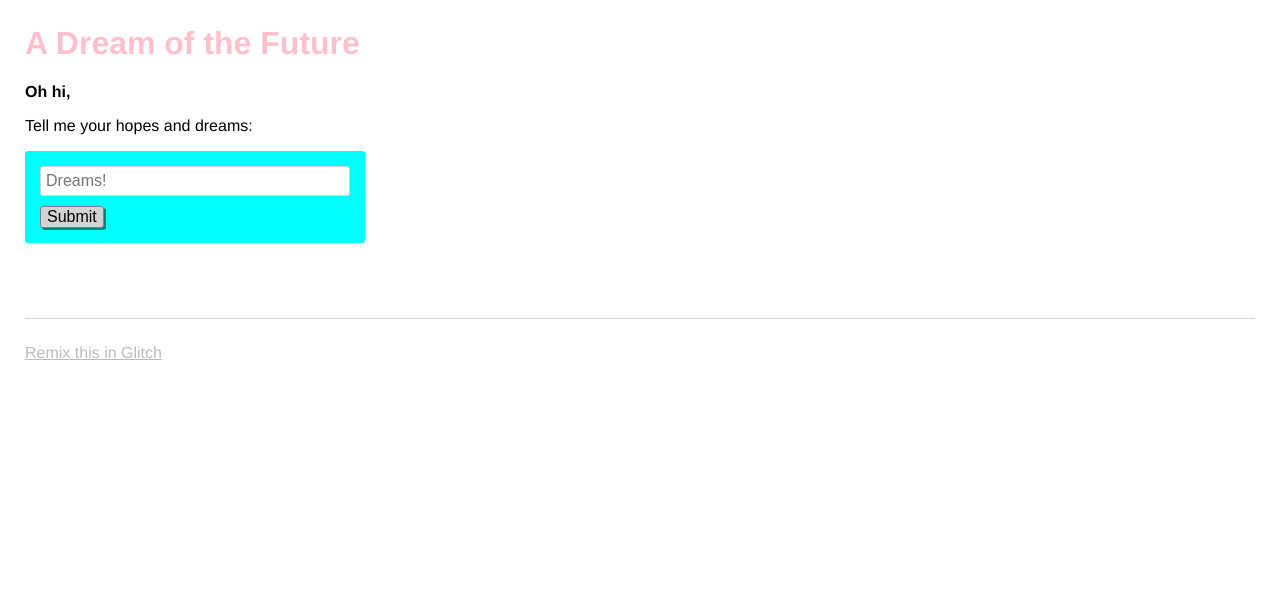
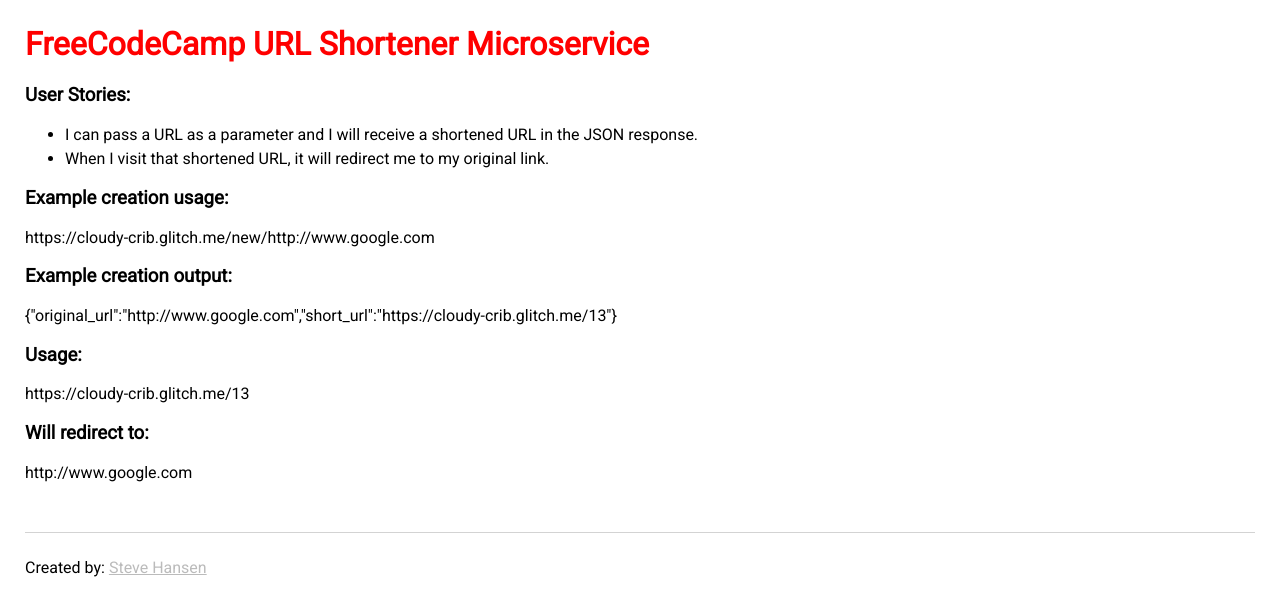
Before and after one commit to stevebhansen/url-shortener-microservice, a website: page views/index.html in a window 1280 px wide. Drawn offline with nearby package versions, Linux system fonts and the light colour scheme; no server answers.

Commit message:
Checkpoint

```diff
--- a/public/style.css
+++ b/public/style.css
@@ -9,13 +9,13 @@
 }
 
 body {
-  font-family: helvetica, arial, sans-serif;
+  font-family: 'Roboto', sans-serif;
   margin: 25px;
 }
 
 h1 {
   font-weight: bold;
-  color: pink;
+  color: red;
 }
 
 .bold {
--- a/views/index.html
+++ b/views/index.html
@@ -10,37 +10,52 @@
 <!DOCTYPE html>
 <html>
   <head>
-    <title>Welcome to Glitch!</title>
+    <title>URL SHortener Microservice</title>
     <meta name="description" content="A cool thing made with Glitch">
     <link id="favicon" rel="icon" href="https://glitch.com/edit/favicon-app.ico" type="image/x-icon">
     <meta charset="utf-8">
     <meta http-equiv="X-UA-Compatible" content="IE=edge">
     <meta name="viewport" content="width=device-width, initial-scale=1">
     <link rel="stylesheet" href="/style.css">
+    <link href="https://fonts.googleapis.com/css?family=Roboto" rel="stylesheet">
   </head>
   <body>
     <header>
       <h1>
-        A Dream of the Future
+        FreeCodeCamp URL Shortener Microservice
       </h1>
+
     </header>
 
     <main>
-      <p class="bold">Oh hi,</p>
-      <p>Tell me your hopes and dreams:</p>
-      <form>
-        <input type="text" maxlength="100" placeholder="Dreams!">
-        <button type="submit">Submit</button>
-      </form>
-      <section class="dreams">
-        <ul id="dreams">
-        </ul>
-      </section>
+      <h3>
+        User Stories:
+      </h3>
+      <ul>
+        <li>I can pass a URL as a parameter and I will receive a shortened URL in the JSON response.</li>
+        <li>When I visit that shortened URL, it will redirect me to my original link.</li>
+      </ul>
+      <h3>
+        Example creation usage:
+      </h3>
+      https://cloudy-crib.glitch.me/new/http://www.google.com
+      <h3>
+        Example creation output:
+      </h3>
+      {"original_url":"http://www.google.com","short_url":"https://cloudy-crib.glitch.me/13"}
+      <h3>
+        Usage:
+      </h3>
+      https://cloudy-crib.glitch.me/13
+      <h3>
+        Will redirect to:
+      </h3>
+      http://www.google.com
     </main>
 
     <footer>
-      <a href="https://glitch.com">
-        Remix this in Glitch
+      Created by: <a href="https://www.freecodecamp.org/stevebhansen">
+        Steve Hansen
       </a>
     </footer>
 
```
